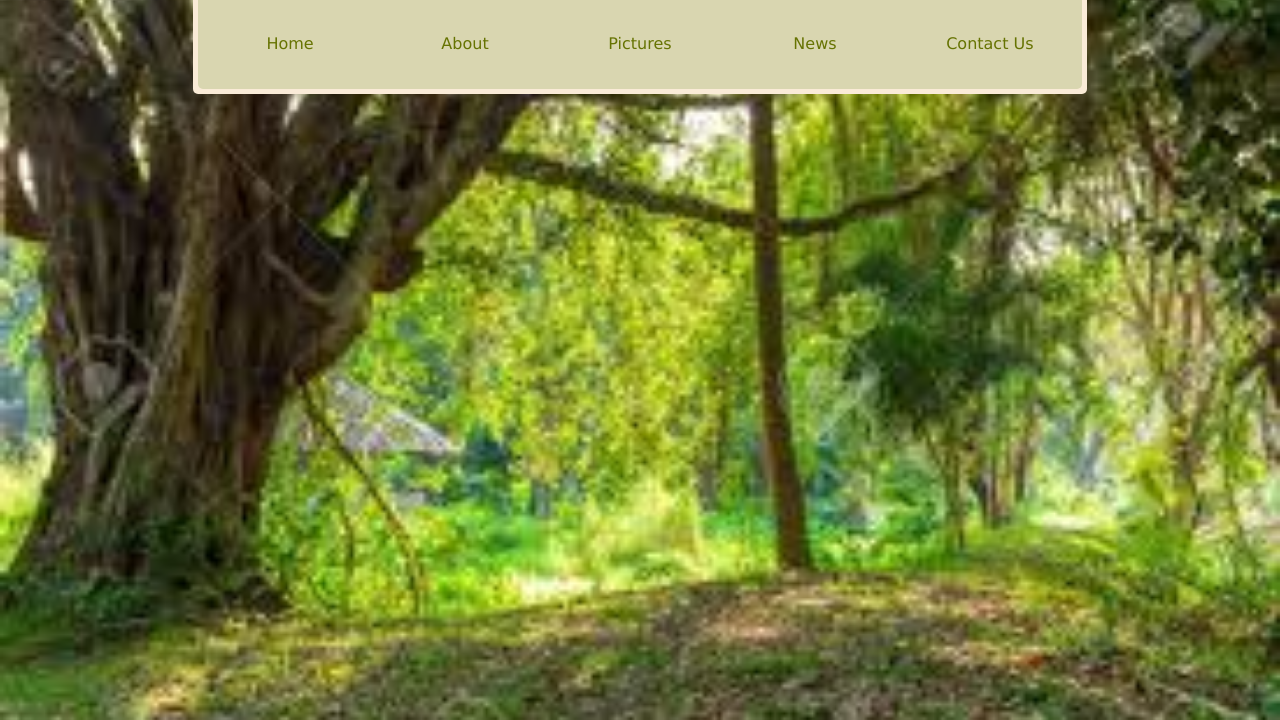
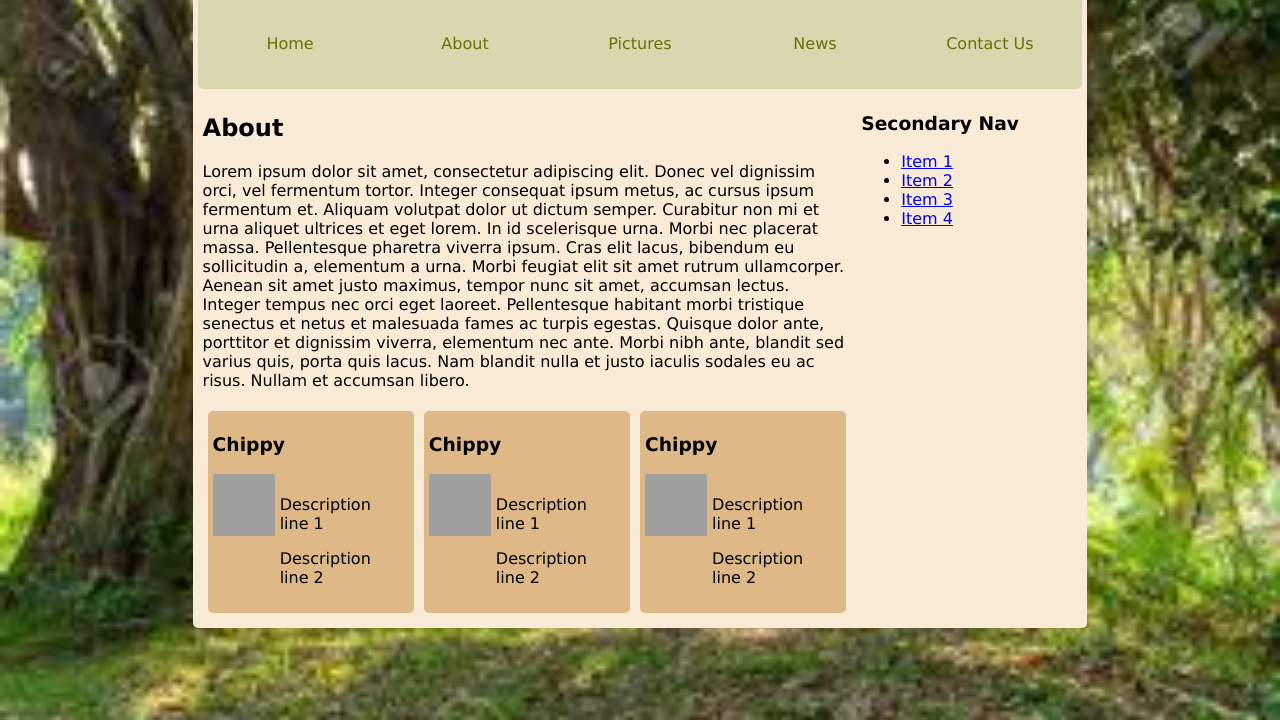
Before and after one commit to davidba2004/davidba2004.github.io, a plain HTML site: page csce242/examples/flex/index.html in a window 1280 px wide. Shown: the part 80-800 px from the top of the page. Drawn offline with Linux system fonts and the light colour scheme; grey boxes are pictures that could not be loaded.

Commit message:
examples: flex cont.

```diff
--- a/csce242/examples/flex/index.html
+++ b/csce242/examples/flex/index.html
@@ -18,8 +18,61 @@
                     </ul>
                 </nav>
             </header>
-            <main id = "main-content">
+            <main id="main-content" class="columns">
+                <section class="three">
+                    <h2>About</h2>
+                    <p>Lorem ipsum dolor sit amet, consectetur adipiscing elit. Donec vel dignissim orci, vel fermentum tortor. Integer consequat ipsum metus, ac cursus ipsum fermentum et. Aliquam volutpat dolor ut dictum semper. Curabitur non mi et urna aliquet ultrices et eget lorem. In id scelerisque urna. Morbi nec placerat massa. Pellentesque pharetra viverra ipsum. Cras elit lacus, bibendum eu sollicitudin a, elementum a urna. Morbi feugiat elit sit amet rutrum ullamcorper. Aenean sit amet justo maximus, tempor nunc sit amet, accumsan lectus. Integer tempus nec orci eget laoreet. Pellentesque habitant morbi tristique senectus et netus et malesuada fames ac turpis egestas. Quisque dolor ante, porttitor et dignissim viverra, elementum nec ante. Morbi nibh ante, blandit sed varius quis, porta quis lacus. Nam blandit nulla et justo iaculis sodales eu ac risus. Nullam et accumsan libero.</p>
 
+                    <div id="squirrel-list" class="columns">
+                        <section class="one squirrel">
+                            <h3>Chippy</h3>
+                            <div class="columns">
+                                <div class="one">
+                                    <img src="https://picsum.photos/200/200" alt="Placeholder image">
+                                </div>
+                                <section class="two">
+                                    <p>Description line 1</p>
+                                    <p>Description line 2</p>
+                                </section>
+                            </div>
+                        </section>
+                        <section class="one squirrel">
+                            <h3>Chippy</h3>
+                            <div class="columns">
+                                <div class="one">
+                                    <img src="https://picsum.photos/200/200" alt="Placeholder image">
+                                </div>
+                                <section class="two">
+                                    <p>Description line 1</p>
+                                    <p>Description line 2</p>
+                                </section>
+                            </div>
+                        </section>
+                        <section class="one squirrel">
+                            <h3>Chippy</h3>
+                            <div class="columns">
+                                <div class="one">
+                                    <img src="https://picsum.photos/200/200" alt="Placeholder image">
+                                </div>
+                                <section class="two">
+                                    <p>Description line 1</p>
+                                    <p>Description line 2</p>
+                                </section>
+                            </div>
+                        </section>
+                    </div>
+                </section>
+                <aside class="one">
+                    <h3>Secondary Nav</h3>
+                    <nav>
+                        <ul>
+                            <li><a href="#">Item 1</a></li>
+                            <li><a href="#">Item 2</a></li>
+                            <li><a href="#">Item 3</a></li>
+                            <li><a href="#">Item 4</a></li>
+                        </ul>
+                    </nav>
+                </aside>
             </main>
             <footer id="main-footer">
 
--- a/csce242/examples/flex/styles.css
+++ b/csce242/examples/flex/styles.css
@@ -15,6 +15,28 @@ body {
     background-color: #D9D6B0;
     border-radius: 5px;
     padding: 5px;
+}
+
+#main-content section, #main-content aside {
+    padding: 5px;
+}
+
+.squirrel {
+    background-color: burlywood;
+    padding: 5px;
+    border-radius: 5px;
+    margin: 5px;
+}
+
+/*
+.squirrel .columns div {
+    width: 30%;
+}
+*/
+
+/* Images */
+img {
+    max-width: 100%;
 }
 
 /* Main Navigation */
@@ -64,6 +86,26 @@ h1 {
         display: flex;
     }
 
+    .one {
+        flex: 1;
+    }
+
+    .two {
+        flex: 2;
+    }
+
+    .three {
+        flex: 3;
+    }
+
+    .four {
+        flex: 4;
+    }
+
+    .five {
+        flex: 5;
+    }
+
     /* Main Nav */
     #main-nav li {
         flex: 1;
```
